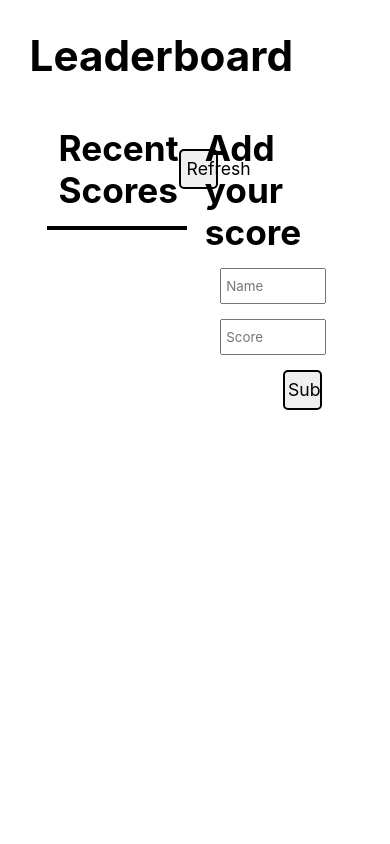
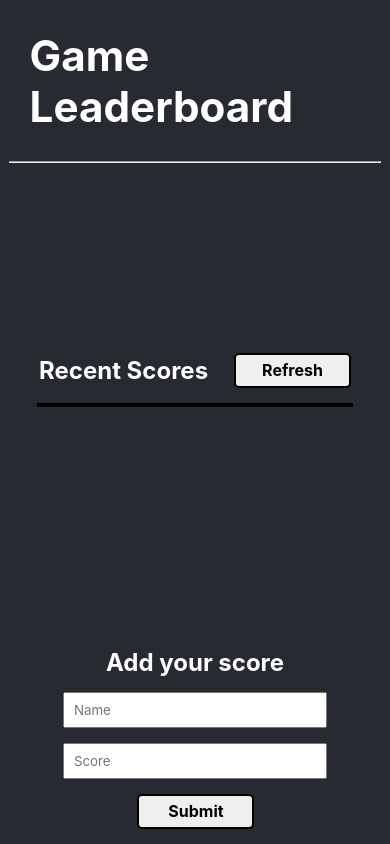
Before and after one commit to GuilhermeGiachellin/Leaderboard, a website built with webpack: page src/index.html in a window 390 px wide. Built offline with nearby package versions, Linux system fonts and the light colour scheme; no server answers.

Commit message:
Styling of the page
-Hover to buttons
-Change the color pallet

```diff
--- a/src/displayHtml.js
+++ b/src/displayHtml.js
@@ -5,7 +5,7 @@ const setScore = (scoreList) => {
   scoreList.result.forEach((element) => {
     const li = document.createElement('li');
     counter += 1;
-    li.innerHTML = `<li class="games_li"><div><p>USER: ${element.user}</p></div><div></div><p>SCORE: ${element.score}</p></li>`;
+    li.innerHTML = `<li class="games_li"><div><p>PLAYER: ${element.user}</p></div><div></div><p>SCORE: ${element.score}</p></li>`;
     li.classList.add('tasks_li');
     if (counter % 2 !== 0) {
       li.classList.add('greyColor');
--- a/src/index.html
+++ b/src/index.html
@@ -10,7 +10,8 @@
 
 <body>
     <header>
-        <h1>Leaderboard</h1>
+        <h1>Game Leaderboard</h1>
+        <hr>
     </header>
     <section>
         <div class="list_container">
--- a/src/style.css
+++ b/src/style.css
@@ -4,9 +4,19 @@
   list-style: none;
 }
 
+body {
+  background-color: #272a31;
+  color: #fff;
+}
+
 header {
   height: 15vh;
   align-items: center;
+}
+
+hr {
+  width: 95vw;
+  margin: auto;
 }
 
 h1 {
@@ -24,6 +34,7 @@ section {
   display: flex;
   flex-direction: row;
   justify-content: center;
+  margin-top: 10vh;
   height: 85vh;
 }
 
@@ -48,6 +59,8 @@ section {
   width: 35vw;
   border: 2px solid black;
   padding: 0;
+  background-color: #bebfc1;
+  color: black;
 }
 
 .games_li {
@@ -60,7 +73,8 @@ section {
 }
 
 .greyColor {
-  background-color: #bebfc1;
+  background-color: black;
+  color: #fff;
 }
 
 .form_container {
@@ -96,6 +110,7 @@ input {
   width: 10vw;
   height: 40px;
   font-size: 1.1rem;
+  font-weight: bold;
   border: 2px solid black;
   border-radius: 5px;
 }
@@ -104,24 +119,94 @@ input {
   width: 10vw;
   height: 40px;
   font-size: 1.1rem;
+  font-weight: bold;
   border: 2px solid black;
   border-radius: 5px;
 }
 
 button:hover {
-  background-color: grey;
+  background-color: #bebfc1;
+  transition: 250ms;
 }
 
 button:active {
   background-color: black;
   color: white;
+  transition: 250ms;
 }
 
 .submit_btn:hover {
-  background-color: grey;
+  background-color: #bebfc1;
+  transition: 250ms;
 }
 
 .submit_btn:active {
   background-color: black;
   color: white;
+  transition: 250ms;
 }
+
+input[type=text]:focus {
+  background-color: #bebfc1;
+  transition: 250ms;
+}
+
+@media (max-width: 1080px) {
+  section {
+    display: flex;
+    flex-direction: column;
+    width: fit-content;
+    margin: 0 auto;
+  }
+
+  h1 {
+    margin: auto;
+  }
+
+  .games_ul {
+    width: 80vw;
+  }
+
+  .list_container {
+    width: 80vw;
+    margin: auto;
+  }
+
+  .list_title_container {
+    width: 80vw;
+  }
+
+  h2 {
+    font-size: 1.5rem;
+  }
+
+  .form_container {
+    width: 80vw;
+    margin: 15px auto;
+  }
+
+  .input_div {
+    width: 100%;
+  }
+
+  .input_div > div {
+    width: 85%;
+    justify-content: center;
+  }
+
+  input {
+    width: 80%;
+  }
+
+  .refresh_btn {
+    width: 30vw;
+    height: 35px;
+    font-size: 1rem;
+  }
+
+  .submit_btn {
+    width: 30vw;
+    height: 35px;
+    font-size: 1rem;
+  }
+}
```
Also changed, not shown: dist/index.bundle.js (added), dist/index.html, dist/main.css (deleted), dist/main.js (deleted).
